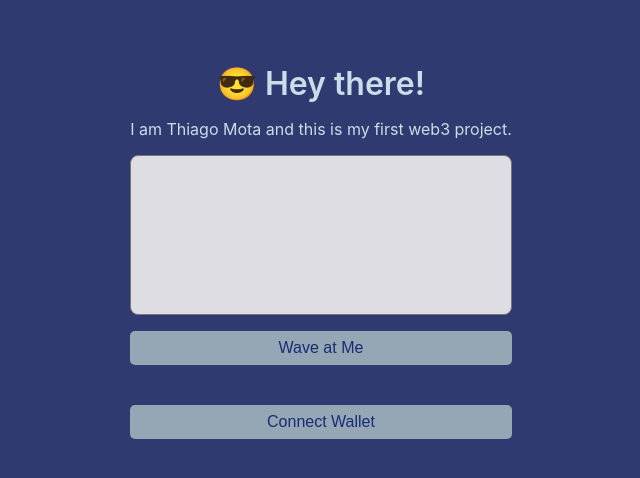
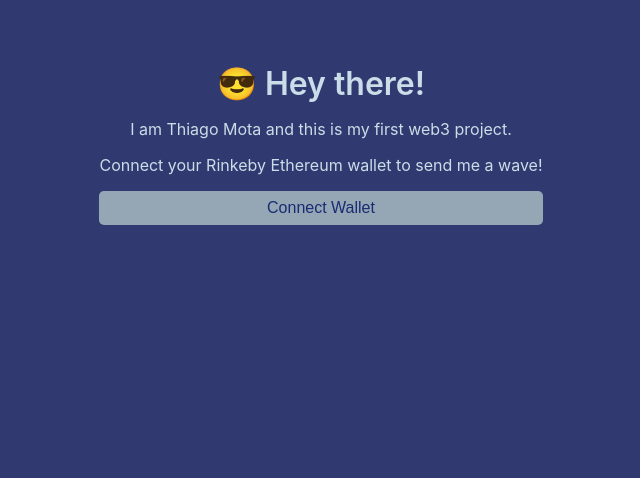
Before and after one commit to TSmota/web3-wave-portal, a React (Create React App) app: page / in a window 1280 px wide. Shown: the top 478 px of the page, without its empty margins (319-959 px from the left). Built offline with nearby package versions, Linux system fonts and the light colour scheme.

Commit message:
Hide input and wave button if no wallet connected

```diff
--- a/src/App.tsx
+++ b/src/App.tsx
@@ -160,6 +160,10 @@ export default function App() {
                     I am Thiago Mota and this is my first web3 project.
                 </div>
 
+                {!currentAccount && <div className="paragraph">
+                    Connect your Rinkeby Ethereum wallet to send me a wave!
+                </div>}
+
                 {isWaitingForTxn && <div className="paragraph">
                     <p>Sending a wave...</p>
                     <div>
@@ -175,12 +179,12 @@ export default function App() {
                     </div>
                 </div>}
 
-                {!isWaitingForTxn &&
+                {!isWaitingForTxn && currentAccount &&
                     <textarea className={"messageInput"}
                               onChange={e => setInputMessage(e.currentTarget.value)}
                               maxLength={maxMessageLength}/>}
 
-                {!isWaitingForTxn &&
+                {!isWaitingForTxn && currentAccount &&
                     <button className="waveButton" onClick={wave}>
                         Wave at Me
                     </button>}
```
